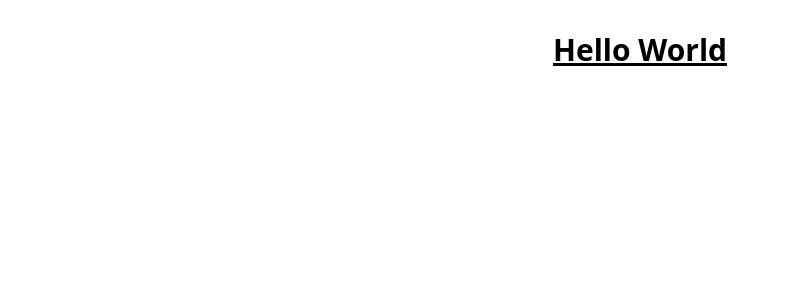
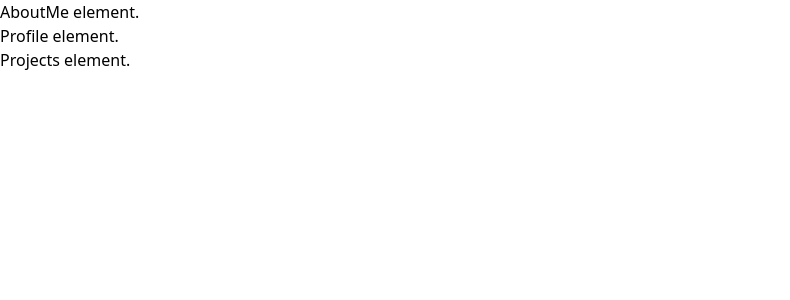
Before and after one commit to JacobPitkin/jacobpitkin, a React (Vite) app: page / in a window 1280 px wide. Shown: the top 300 px of the page, without its empty margins (0-790 px from the left). Built offline with nearby package versions, Linux system fonts and the light colour scheme.

Commit message:
Added icon and blank components

```diff
--- a/index.html
+++ b/index.html
@@ -2,7 +2,7 @@
 <html lang="en">
   <head>
     <meta charset="UTF-8" />
-    <link rel="icon" type="image/svg+xml" href="/vite.svg" />
+    <link rel="icon" type="image/png" href="/jp.png" />
     <meta name="viewport" content="width=device-width, initial-scale=1.0" />
     <title>Vite + React</title>
   </head>
--- a/src/App.jsx
+++ b/src/App.jsx
@@ -1,15 +1,15 @@
-import { useState } from 'react'
-import reactLogo from './assets/react.svg'
-import './App.css'
+import AboutMe from './components/AboutMe';
+import Profile from './components/Profile';
+import Projects from './components/Projects';
 
 function App() {
-  const [count, setCount] = useState(0)
-
   return (
-    <h1 className="text-3xl font-bold underline">
-      Hello World
-    </h1>
+    <div>
+      <AboutMe/>
+      <Profile/>
+      <Projects/>
+    </div>
   )
 }
 
-export default App
+export default App;
--- /dev/null
+++ b/src/components/AboutMe.jsx
@@ -0,0 +1,7 @@
+function AboutMe() {
+  return (
+    <p>AboutMe element.</p>
+  )
+}
+
+export default AboutMe;
--- /dev/null
+++ b/src/components/Profile.jsx
@@ -0,0 +1,7 @@
+function Profile() {
+  return (
+    <p>Profile element.</p>
+  )
+}
+
+export default Profile;
--- /dev/null
+++ b/src/components/Projects.jsx
@@ -0,0 +1,7 @@
+function Project() {
+  return (
+    <p>Projects element.</p>
+  )
+}
+
+export default Project;
```
Also changed, not shown: public/jp.png (added).
